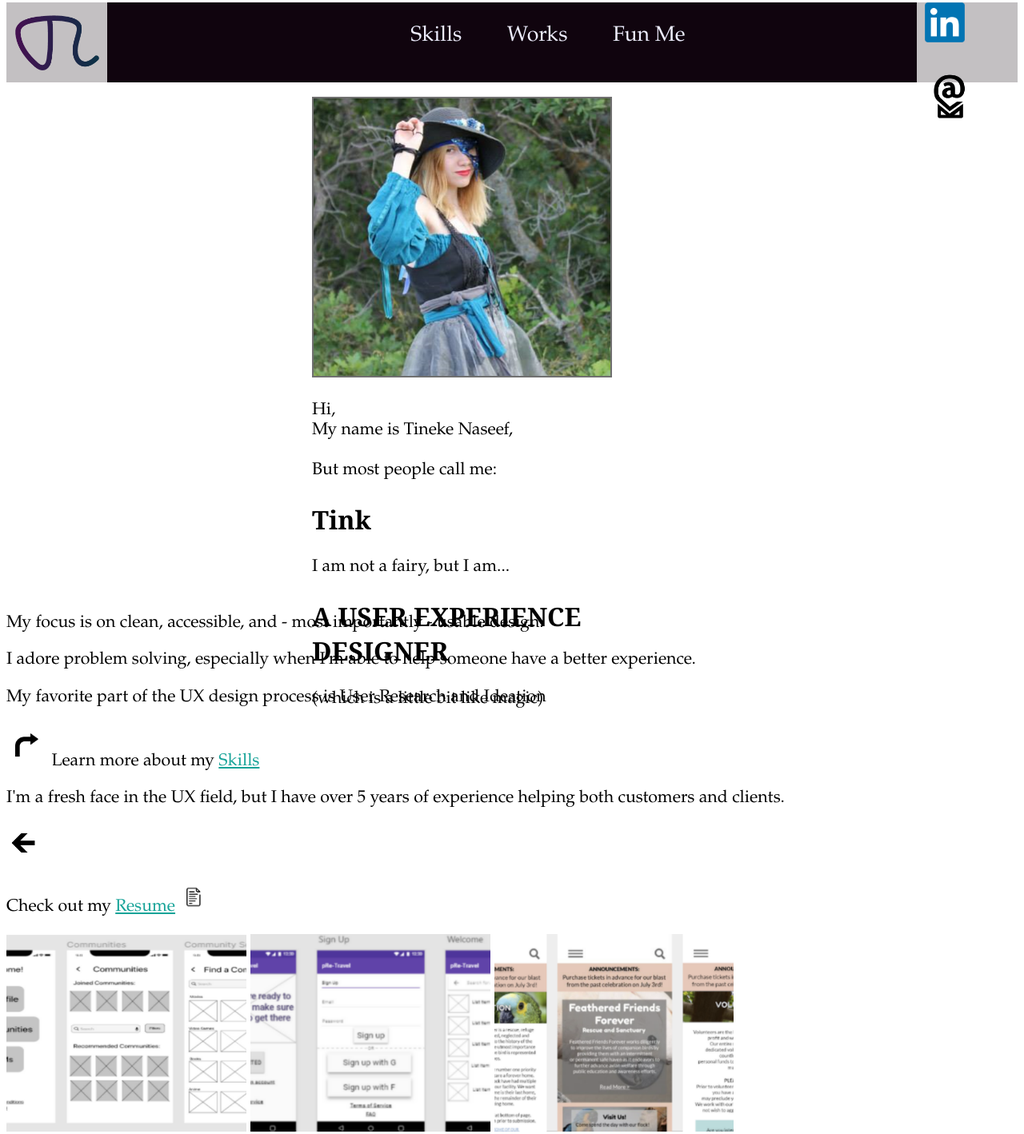
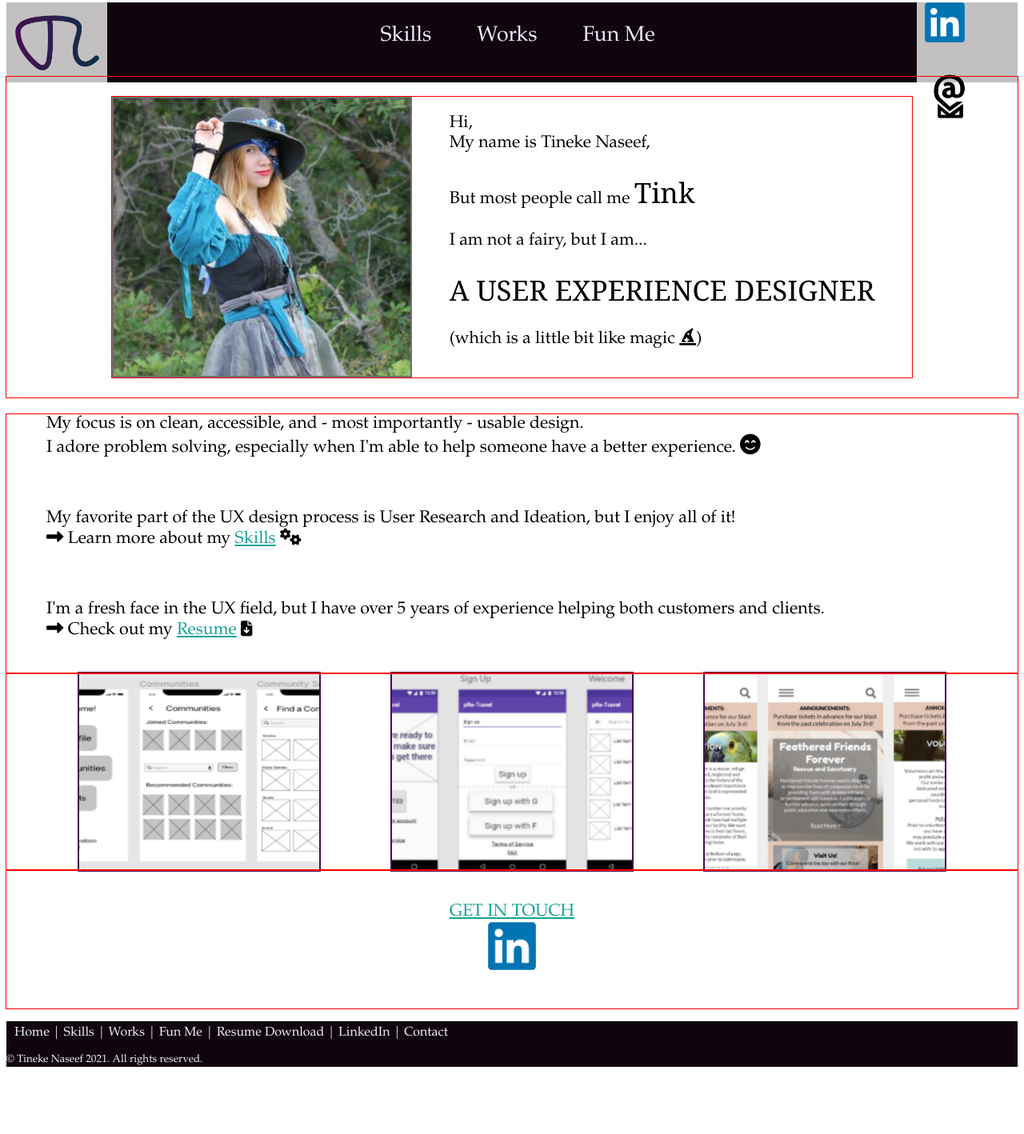
Before and after one commit to tnaseef/UX_UI_HW_17, a plain HTML site: page index.html in a window 1280 px wide. Shown: the part 5-1423 px from the top of the page at 80% size. After the commit the page ends 1353 px from the top, so only its background shows below. Drawn offline with Linux system fonts and the light colour scheme.

Commit message:
Homepage style update
+ styled homepage w CSS
+ replaced images w icons (& added some icons)
+ corrected header alignment
+ updated header across all pgs
+ kept red outlines for clarity
+ linked LinkedIn profile in relevant areas

```diff
--- a/CSS/style.css
+++ b/CSS/style.css
@@ -43,6 +43,7 @@ h2{
 
 #header{
     height: 64px;
+    width: 100%;
     display: inline-grid;
     grid-template-columns: 1fr 8fr 1fr;
     grid-template-rows: 100px;
@@ -71,6 +72,7 @@ h2{
 
 .nav ul{
     text-align: center;
+    padding-right: 20mm;
 }
 .nav li{
     display: inline;
@@ -101,16 +103,80 @@ h2{
 
 /* Homepage Content */
 
-.heroImg{
-    height: 600px;
+.hero{
+    outline: 1px solid red;
+    height: auto;
     padding: 25px;
+
 }
 
-.content{
-    width: 500px;
+.intro{
+    outline: 1px solid red;
+    width: 1000px;
     margin: 0 auto;
+    display: grid;
+    grid-template-columns: 2;
+    grid-template-rows: 1;
+    grid-template-areas:
+    "img txt"
+    ;
 }
 
+.intro img{
+    grid-area: img;
+}
+
+.intro p{
+    grid-area: txt;
+}
+
+.h1{
+    font-family: "Alice", Georgia, serif;
+    font-size: 35px;
+}
+
+.fancy{
+    font-family: "Style Script", Georgia, serif;
+    font-size: 35px;
+}
+
+.about{
+    outline: 1px solid red;
+}
+
+.focus{
+    padding-left: 50px;
+    padding-bottom: 20px;
+}
+
+.skills{
+    padding-left: 50px;
+    padding-bottom: 20px;
+}
+
+.resume{
+    padding-left: 50px;
+    padding-bottom: 20px;
+}
+
+.works{
+    outline: 1px solid red;
+    display: flex;
+    flex-direction: row;
+    flex-wrap: wrap;
+    justify-content: space-evenly;
+}
+
+.works img{
+    outline: 2px solid #441151;
+    flex: 1 1 1;
+}
+
+.contactHome{
+    outline: 1px solid red;
+    padding: 40px;
+    text-align: center;
+}
 
 /* Skills Page */
 
--- a/index.html
+++ b/index.html
@@ -3,6 +3,7 @@
     <head>
         <link rel="stylesheet" href="CSS/style.css">
         <title>Tineke Naseef - Home</title>
+        <script src="https://kit.fontawesome.com/bce27edc38.js" crossorigin="anonymous"></script>
     </head>
 
     <body>
@@ -21,10 +22,11 @@
                 </ul>
             </nav>
             <div class="contactBar">
-                <img src="Images/linkedin.png" alt="LinkedIn Logo"
-                width="50"
-                height="50"
-                class="linkedIn">
+                <a href="https://www.linkedin.com/in/tineke-naseef/" target="_blank" rel="noreferrer noopener">
+                    <img src="Images/linkedin.png" alt="LinkedIn Logo"
+                    width="50"
+                    height="50"
+                    class="linkedIn"> </a>
                 <img src="Images/email.png" alt="Contact Button"
                 width="80"
                 height="80"
@@ -32,43 +34,37 @@
             </div>
         </header>
 
-        <section class="heroImg"> <!-- HW 17 -->
-            <div class="content">
+        <section class="hero"> <!-- HW 17 -->
+            <div class="intro">
                 <img src="Images/tink.png" alt="Image of Tink (Me)"
                 width="375.2"
                 height="351.4">
                 <p>
                     Hi,
                     <br>My name is Tineke Naseef,</br>
-                    <br>But most people call me: </br>
-                    <h2>Tink</h2>
-                    I am not a fairy, but I am...
-                    <h1>A USER EXPERIENCE DESIGNER</h1>
-                    (which is a little bit like magic)
+                    <br>But most people call me  <span class="fancy">Tink</span></br>
+                    <br>I am not a fairy, but I am...</br>
+                    <br><span class="h1">A USER EXPERIENCE DESIGNER</span></br>
+                    <br>(which is a little bit like magic <i class="fas fa-hat-wizard"></i>)</br>
                 </p>
             </div>
         </section>
 
         <section class="about">
             <div class="focus">
-                <p>My focus is on clean, accessible, and - most importantly - usable design.</p>
-                <p>I adore problem solving, especially when I'm able to help someone have a better experience.</p>
+                <p>My focus is on clean, accessible, and - most importantly - usable design.
+                <br>I adore problem solving, especially when I'm able to help someone have a better experience.
+                <i class="fas fa-smile-beam" style="font-size: 120%"></i></br> </p>
             </div>
             <div class="skills">
-                <p>My favorite part of the UX design process is User Research and Ideation</p>
-                <p> <img src="Images/arrow curve.png" alt="-->"
-                    width="51.1"
-                    height="51.1">
-                    Learn more about my <button>Skills</button> </p>
+                <p>My favorite part of the UX design process is User Research and Ideation, but I enjoy all of it!
+                <br> <i class="fas fa-long-arrow-alt-right"></i>
+                    Learn more about my <button>Skills </button> <i class="fas fa-cogs"></i> </br> </p>
             </div>
             <div class="resume">
-                <p>I'm a fresh face in the UX field, but I have over 5 years of experience helping both customers and clients.</p>
-                <img src="Images/arrow left.png" alt="-->"
-                width="42"
-                height="42">
-                <p>Check out my <button>Resume</button> <img src="Images/document.png"
-                    width="35"
-                    height="35"> </p>
+                <p>I'm a fresh face in the UX field, but I have over 5 years of experience helping both customers and clients.
+                <br><i class="fas fa-long-arrow-alt-right"></i>
+                    Check out my <button>Resume </button> <i class="fas fa-file-download" style="font-size: 90%"></i> </br> </p>
             </div>
         </section>
 
@@ -87,9 +83,10 @@
         <section class="contactHome">
             <button class="bigLink">GET IN TOUCH</button>
             <br>
-            <img src="Images/linkedin.png" alt="LinkedIn"
-            width="60"
-            height="60">
+            <a href="https://www.linkedin.com/in/tineke-naseef/" target="_blank" rel="noreferrer noopener">
+                <img src="Images/linkedin.png" alt="LinkedIn"
+                width="60"
+                height="60"> </a>
         </section>
 
          <footer>
@@ -99,7 +96,8 @@
                 <a href="works.html"><li class="footLI"> Works |</li></a>
                 <a href="..."><li class="footLI"> Fun Me |</li></a>
                 <a href="..."><li class="footLI"> Resume Download |</li></a>
-                <a href="https://www.linkedin.com/in/tineke-naseef/" target="_blank"><li class="footLI"> LinkedIn |</li></a>
+                <a href="https://www.linkedin.com/in/tineke-naseef/" target="_blank" rel="noreferrer noopener">
+                    <li class="footLI"> LinkedIn |</li></a>
                 <li class="footLI"> Contact</li>
             </ul>
             <p class="copyright">&copy; Tineke Naseef 2021. All rights reserved.</p>
```
Also changed, not shown: skills.html (+7 -5 lines), works.html (+7 -5 lines), Img Codes.txt (added).
